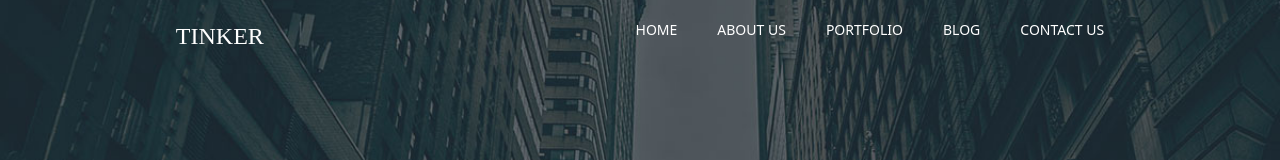
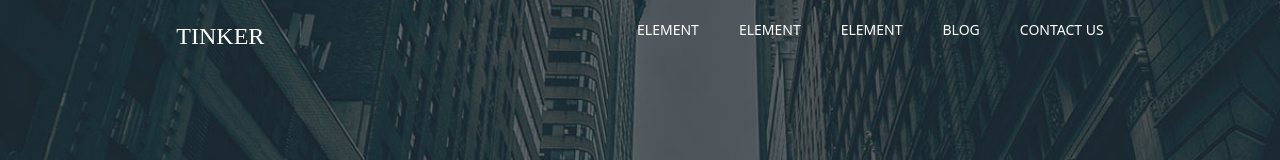
Before and after one commit to NebulusNubium/tinker, a website: page index.html in a window 1280 px wide. Shown: the top 160 px of the page. Drawn offline with Linux system fonts and the light colour scheme; files whose address does not match are found by name; a web font is replaced by a local one.

Commit message:
modif nav

```diff
--- a/index.html
+++ b/index.html
@@ -17,9 +17,9 @@
         </div>
         <nav class="hidden sm:inline-block text-sm">
             <ul class="list-none flex gap-10">
-                <li class=""><a class="" href="">HOME</a></li>
-                <li class=""><a class="" href="">ABOUT US</a></li>
-                <li class=""><a class="" href="">PORTFOLIO</a></li>
+                <li class=""><a class="" href="">ELEMENT</a></li>
+                <li class=""><a class="" href="">ELEMENT</a></li>
+                <li class=""><a class="" href="">ELEMENT</a></li>
                 <li class=""><a class="" href="">BLOG</a></li>
                 <li class=""><a class="" href="">CONTACT US</a></li>
             </ul>
```
